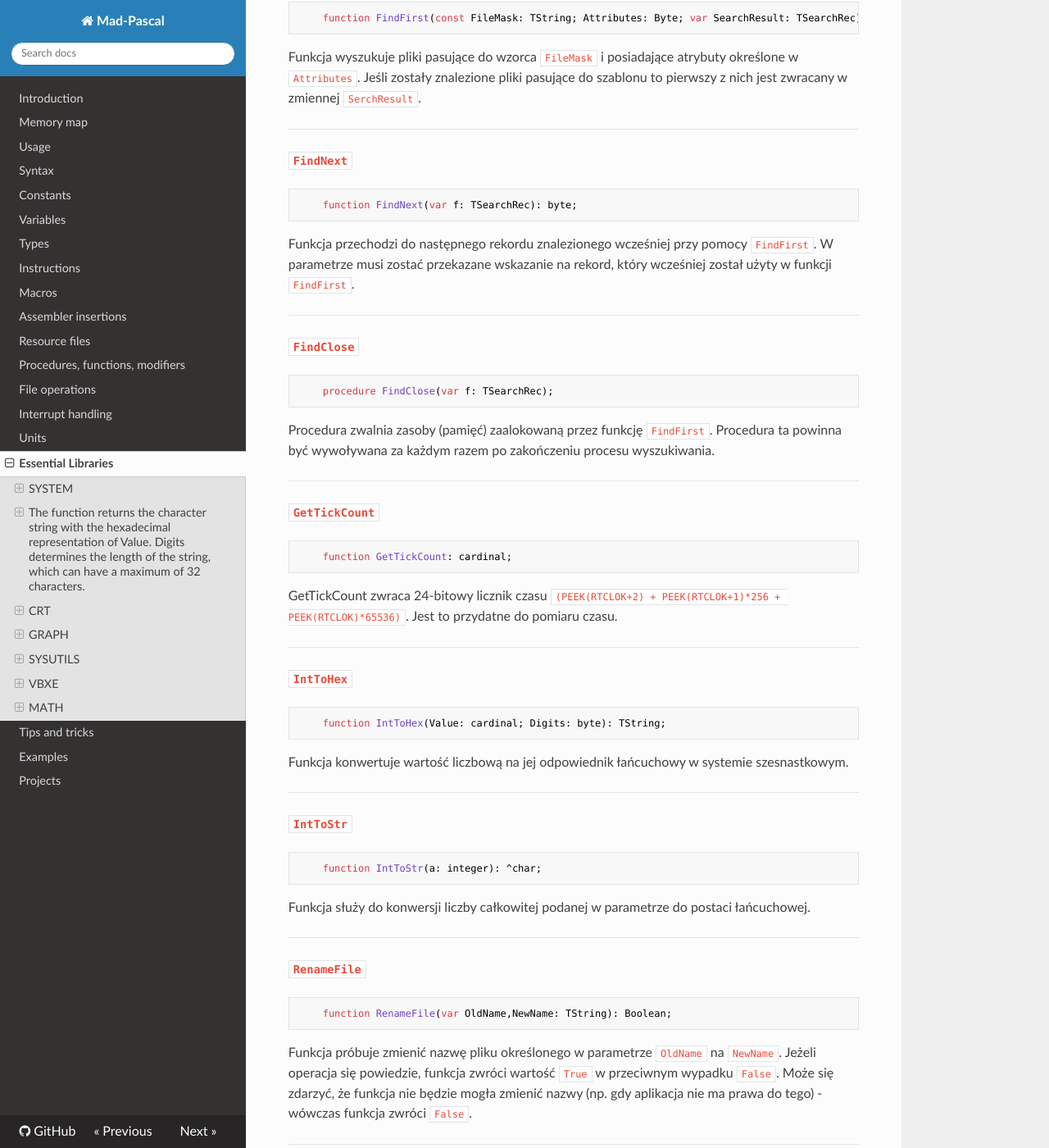
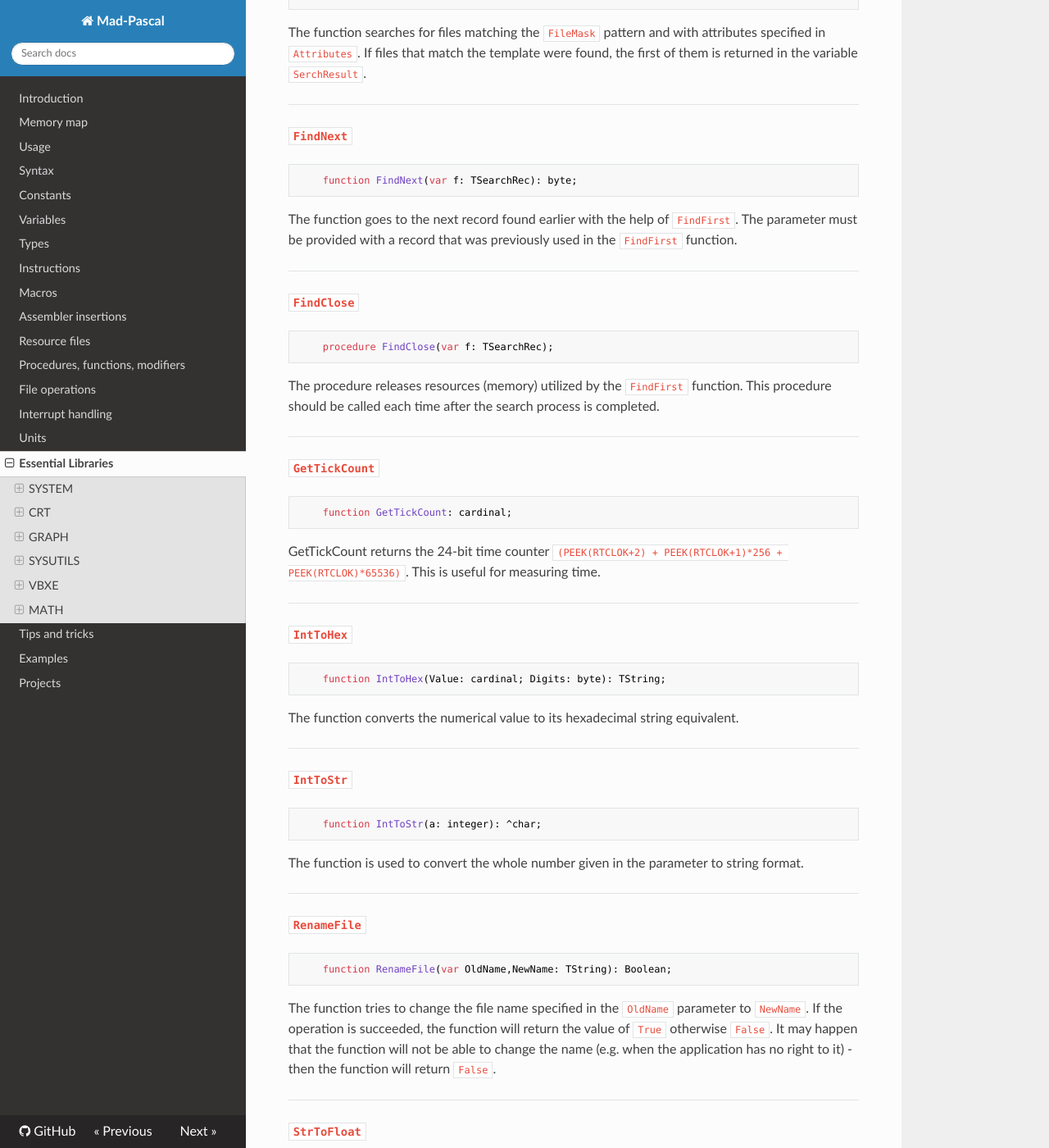
Before and after one commit to tebe6502/mad-pascal-en-mkdocs, an MkDocs documentation site: the page built from docs/essential-libraries.md, in a window 1280 px wide and 1400 px high, scrolled down 27497 px. Shown: the whole window at 82% size. Built offline with MkDocs 1.6.1, drawn with Linux system fonts in a browser that asks for light colours; nearby versions of some CDN libraries; some of the changed text lies outside the part shown.

Commit message:
partial translation

````diff
--- a/docs/essential-libraries.md
+++ b/docs/essential-libraries.md
@@ -412,6 +412,7 @@
 ```
 
 The function returns the character string with the hexadecimal representation of `Value`. `Digits` determines the length of the string, which can have a maximum of 32 characters.
+
 ---
 
 #### ` Inc`
@@ -1232,7 +1233,7 @@
     function GetMaxX: word;
 ```
 
-Podaj najwyższą wartość współrzędnej X na ekranie.
+Fetch the highest X coordinate value on the screen.
 
 ---
 
@@ -1242,7 +1243,7 @@
     function GetMaxY: word;
 ```
 
-Podaj najwyższą wartość współrzędnej Y na ekranie.
+Fetch the highest Y coordinate value on the screen.
 
 ---
 
@@ -1252,7 +1253,7 @@
     function GetPixel(x,y: smallint): byte;
 ```
 
-Podaj kolor danego punktu na ekranie.
+Fetch the color of a given point on the screen.
 
 ---
 
@@ -1262,7 +1263,7 @@
     function GetX: smallint;
 ```
 
-Podaj bieżącą współrzędną X kursora graficznego.
+Get the current X coordinate of the graphic cursor.
 
 ---
 
@@ -1272,7 +1273,7 @@
     function GetY: smallint;
 ```
 
-Podaj bieżącą współrzędną Y kursora graficznego.
+Get the current Y coordinate of the graphic cursor.
 
 ---
 
@@ -1303,7 +1304,7 @@
     procedure LineTo(x, y: smallint);
 ```
 
-Linia od bieżącej pozycji kursora do wskazanego punktu.
+The line from the current position of the cursor to the indicated point.
 
 ---
 
@@ -1313,7 +1314,7 @@
     procedure MoveRel(Dx, Dy: smallint);
 ```
 
-Przesuń kursor graficzny.
+Move the graphic cursor by a relative distance.
 
 ---
 
@@ -1323,7 +1324,7 @@
     procedure MoveTo(x, y: smallint);
 ```
 
-Przesuń kursor graficzny do wskazanego punktu.
+Move the graphic cursor to the indicated point.
 
 ---
 
@@ -1334,7 +1335,7 @@
     procedure PutPixel(x,y: smallint; color: byte);
 ```
 
-Zapal punkt na ekranie.
+Light the point on the screen.
 
 ---
 
@@ -1355,7 +1356,7 @@
     procedure SetBkColor(color: byte);
 ```
 
-Ustaw kolor tła.
+Set the background color.
 
 ---
 
@@ -1374,7 +1375,7 @@
     procedure SetColor(color: byte);
 ```
 
-Ustaw kolor pisaka.
+Set the pen color.
 
 ---
 
@@ -1433,7 +1434,7 @@
     function AnsiUpperCase(const a: string): string;
 ```
 
-Funkcja konwertuje znaki z łańcucha `a` na wielkie.
+The function converts the characters from the `a` string.
 
 ---
 
@@ -1463,7 +1464,7 @@
     function DeleteFile(var FileName: TString): Boolean;
 ```
 
-Funkcja kasuje plik określony w parametrze `FileName`, zwraca `TRUE` gdy operacja się powiodła.
+The function will delete the file specified in the `FileName` parameter, returns `True` when the operation was successful.
 
 ---
 
@@ -1473,7 +1474,7 @@
     function ExtractFileExt(const FileName: string): TString;
 ```
 
-Na podstawie nazwy pliku lub pełnej ścieżki do pliku określonej w parametrze `FileName`, funkcja zwraca rozszerzenie (poprzedzone kropką - np. `.txt`).
+Based on the file name or full path to the file specified in the `FileName` parameter, the function returns the extension (preceded by a dot - e.g. `.txt`).
 
 ---
 
@@ -1483,7 +1484,7 @@
     function FileExists(const FileName: string): Boolean;
 ```
 
-Funkcja sprawdza czy plik określony w parametrze `FileName`, istnieje `True` czy też nie `False`.
+The function checks that the file specified in the `FileName` parameter exists or not.
 
 ---
 
@@ -1493,7 +1494,7 @@
     function FindFirst(const FileMask: TString; Attributes: Byte; var SearchResult: TSearchRec): byte;
 ```
 
-Funkcja wyszukuje pliki pasujące do wzorca `FileMask` i posiadające atrybuty określone w `Attributes`. Jeśli zostały znalezione pliki pasujące do szablonu to pierwszy z nich jest zwracany w zmiennej `SerchResult`.
+The function searches for files matching the `FileMask` pattern and with attributes specified in `Attributes`. If files that match the template were found, the first of them is returned in the variable `SerchResult`.
 
 ---
 
@@ -1503,7 +1504,7 @@
     function FindNext(var f: TSearchRec): byte;
 ```
 
-Funkcja przechodzi do następnego rekordu znalezionego wcześniej przy pomocy `FindFirst`. W parametrze musi zostać przekazane wskazanie na rekord, który wcześniej został użyty w funkcji `FindFirst`.
+The function goes to the next record found earlier with the help of `FindFirst`. The parameter must be provided with a record that was previously used in the `FindFirst` function.
 
 ---
 
@@ -1513,7 +1514,7 @@
     procedure FindClose(var f: TSearchRec);
 ```
 
-Procedura zwalnia zasoby (pamięć) zaalokowaną przez funkcję `FindFirst`. Procedura ta powinna być wywoływana za każdym razem po zakończeniu procesu wyszukiwania.
+The procedure releases resources (memory) utilized by the `FindFirst` function. This procedure should be called each time after the search process is completed.
 
 ---
 
@@ -1523,7 +1524,7 @@
     function GetTickCount: cardinal;
 ```
 
-GetTickCount zwraca 24-bitowy licznik czasu `(PEEK(RTCLOK+2) + PEEK(RTCLOK+1)*256 + PEEK(RTCLOK)*65536)`. Jest to przydatne do pomiaru czasu.
+GetTickCount returns the 24-bit time counter `(PEEK(RTCLOK+2) + PEEK(RTCLOK+1)*256 + PEEK(RTCLOK)*65536)`. This is useful for measuring time.
 
 ---
 
@@ -1533,7 +1534,7 @@
     function IntToHex(Value: cardinal; Digits: byte): TString;
 ```
 
-Funkcja konwertuje wartość liczbową na jej odpowiednik łańcuchowy w systemie szesnastkowym.
+The function converts the numerical value to its hexadecimal string equivalent.
 
 ---
 
@@ -1543,7 +1544,7 @@
     function IntToStr(a: integer): ^char;
 ```
 
-Funkcja służy do konwersji liczby całkowitej podanej w parametrze do postaci łańcuchowej.
+The function is used to convert the whole number given in the parameter to string format.
 
 ---
 
@@ -1553,7 +1554,7 @@
     function RenameFile(var OldName,NewName: TString): Boolean;
 ```
 
-Funkcja próbuje zmienić nazwę pliku określonego w parametrze `OldName` na `NewName`. Jeżeli operacja się powiedzie, funkcja zwróci wartość `True` w przeciwnym wypadku `False`. Może się zdarzyć, że funkcja nie będzie mogła zmienić nazwy (np. gdy aplikacja nie ma prawa do tego) - wówczas funkcja zwróci `False`.
+The function tries to change the file name specified in the `OldName` parameter to `NewName`. If the operation is succeeded, the function will return the value of `True` otherwise `False`. It may happen that the function will not be able to change the name (e.g. when the application has no right to it) - then the function will return `False`.
 
 ---
 
@@ -1563,7 +1564,7 @@
     function StrToFloat(var s: TString): real;
 ```
 
-Funkcja konwertuje łańcuch do postaci zmiennoprzenkowej typu `Real`.
+The function converts the string to the `Real` floating point form.
 
 ---
 
@@ -1574,11 +1575,11 @@
     function StrToInt (const S: TString): integer;
 ```
 
-Funkcja służy do konwersji tekstu zapisanego w zmiennej S na liczbę całkowitą - o ile to możliwe.
+The function is used to convert the text saved in the `S` variable to an integer - if possible.
 
 ## [VBXE](http://mads.atari8.info/library/doc/vbxe.html)
 
-Mapa pamięci dla VBXE zdefiniowana jest w module `SYSTEM`.
+The memory map for VBXE is defined in the `SYSTEM` module.
 
 ```delphi
 VBXE_XDLADR = $0000;    // XDLIST
````
Also changed, not shown: other parts of docs/essential-libraries.md (+6 -6 lines).
